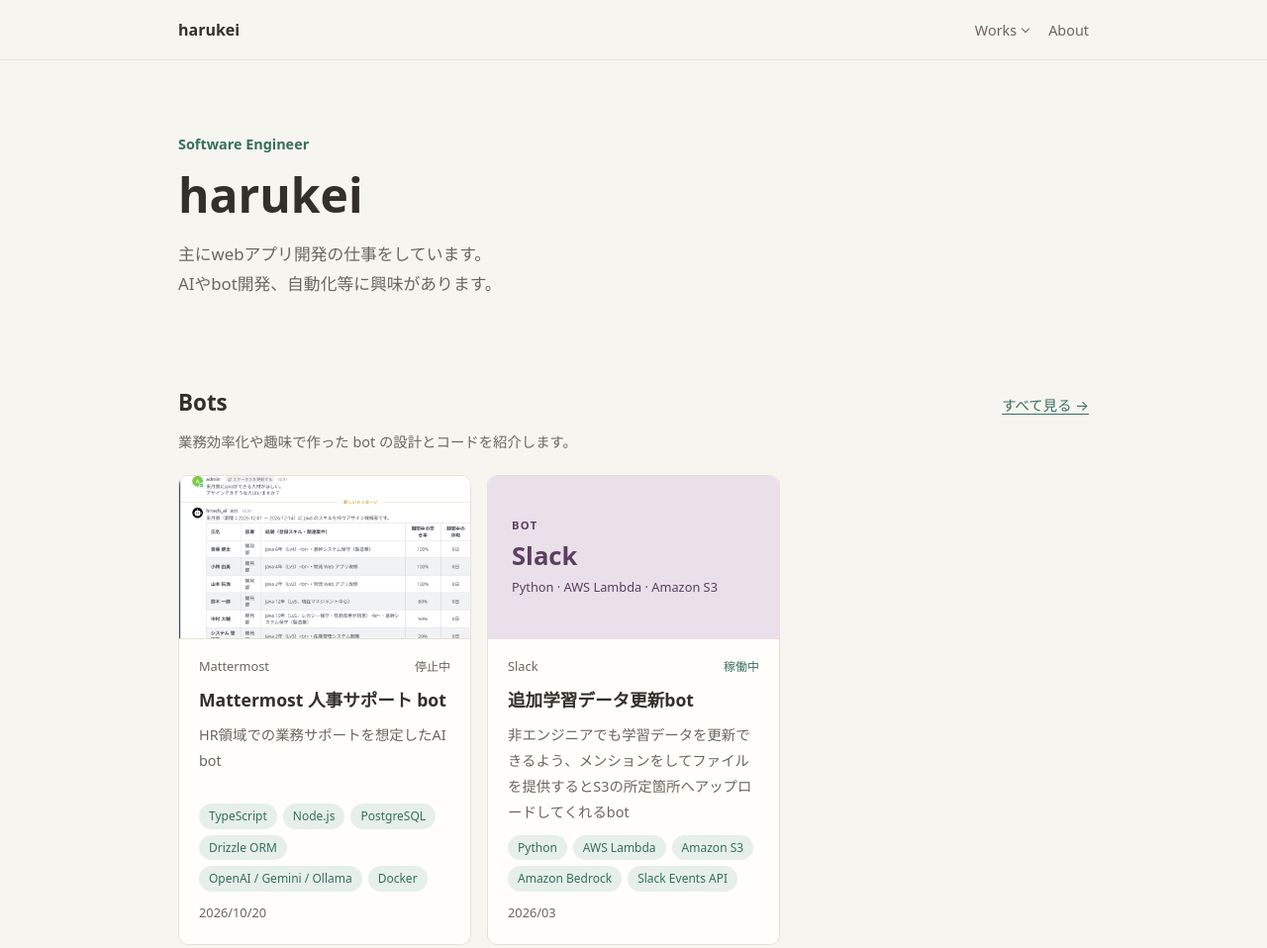
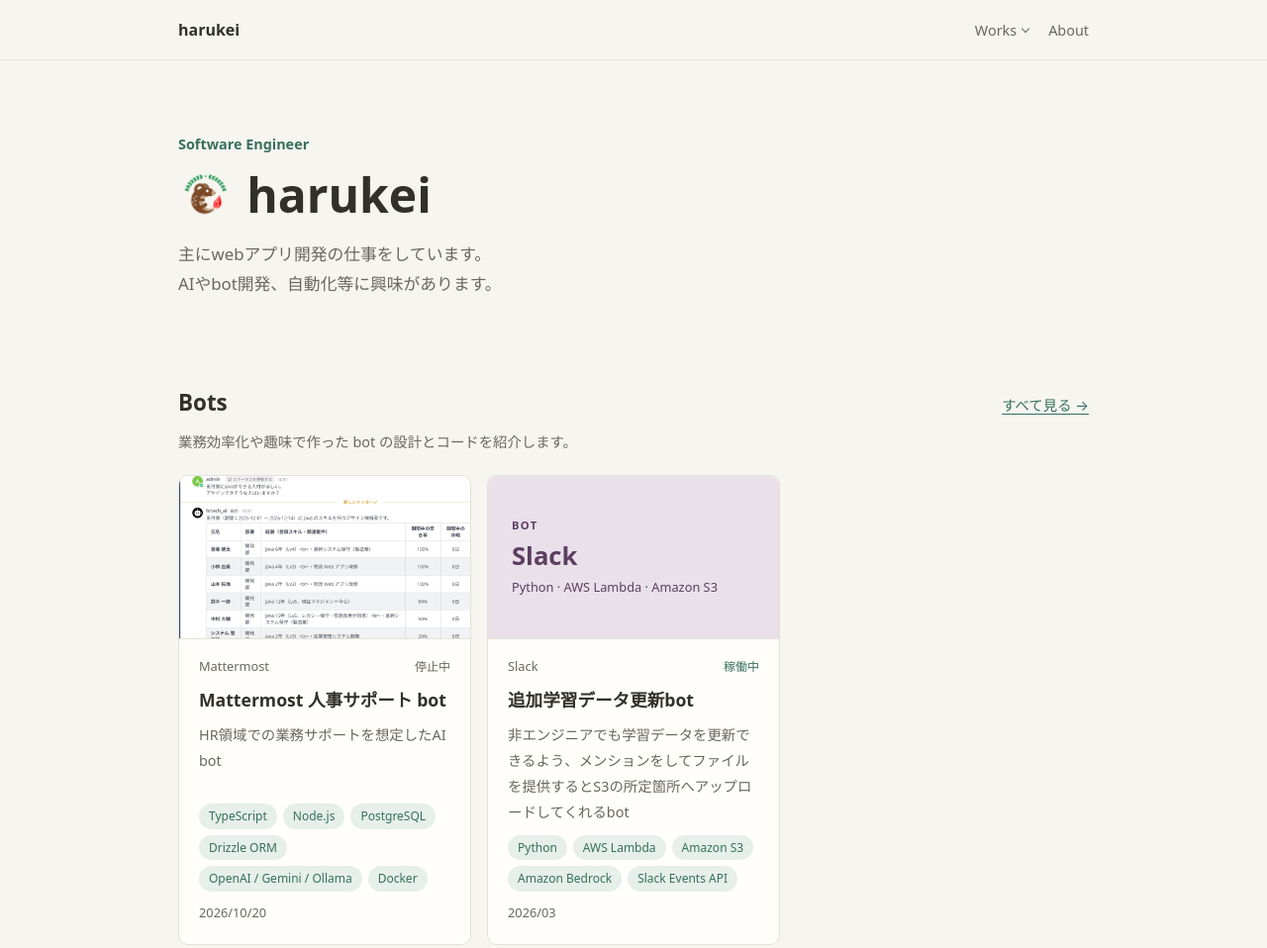
Before and after one commit to harukei-tech/portfolio, an Astro site in the folder web/: page / in a window 1280 px wide. Shown: the top 958 px of the page at 99% size. Built offline with nearby package versions, Linux system fonts and the light colour scheme; Astro itself is replaced by a stand-in of ours.

Commit message:
feat: avatar,favicon追加

```diff
--- a/web/src/layouts/Base.astro
+++ b/web/src/layouts/Base.astro
@@ -26,7 +26,10 @@ const ogImage = image ? new URL(image, Astro.site) : undefined;
     <title>{pageTitle}</title>
     <meta name="description" content={description} />
     <link rel="canonical" href={canonical} />
-    <link rel="icon" type="image/svg+xml" href={url('/favicon.svg')} />
+    {/* 元画像: src/assets/avatar.png（差し替えたら public/ のアイコンも作り直す） */}
+    <link rel="icon" type="image/png" sizes="32x32" href={url('/favicon-32.png')} />
+    <link rel="icon" type="image/png" sizes="192x192" href={url('/favicon-192.png')} />
+    <link rel="apple-touch-icon" href={url('/apple-touch-icon.png')} />
     <meta property="og:type" content="website" />
     <meta property="og:title" content={pageTitle} />
     <meta property="og:description" content={description} />
--- a/web/src/pages/index.astro
+++ b/web/src/pages/index.astro
@@ -1,5 +1,7 @@
 ---
+import { Image } from 'astro:assets';
 import Base from '../layouts/Base.astro';
+import avatar from '../assets/avatar.png';
 import EntryCard from '../components/EntryCard.astro';
 import { profile } from '../data/profile';
 import { getGroupEntries, groupOrder, groups } from '../lib/sections';
@@ -20,7 +22,10 @@ const blocks = (
   <section class="hero">
     <div class="container">
       <p class="role">{profile.role}</p>
-      <h1>{profile.name}</h1>
+      <h1>
+        <Image src={avatar} alt="" class="avatar" width={112} height={112} loading="eager" />
+        {profile.name}
+      </h1>
       <p class="tagline">{profile.tagline}</p>
       <!-- <div class="actions">
         <a class="btn primary" href={url('/bots')}>作った bot を見る</a>
@@ -56,8 +61,19 @@ const blocks = (
   }
 
   h1 {
+    display: flex;
+    align-items: center;
+    gap: 14px;
     margin: 4px 0 12px;
     font-size: clamp(2rem, 7vw, 3rem);
+  }
+
+  /* 高精細の画面でもぼやけないよう、表示サイズ（最大 56px）の 2 倍の画像を出力している */
+  .avatar {
+    flex: none;
+    width: 1.15em;
+    max-width: 56px;
+    height: auto;
   }
 
   .tagline {
```
Also changed, not shown: web/public/apple-touch-icon.png (added), web/public/favicon-192.png (added), web/public/favicon-32.png (added), web/public/favicon.svg (deleted), web/src/assets/avatar.png (added), 1 other file.
